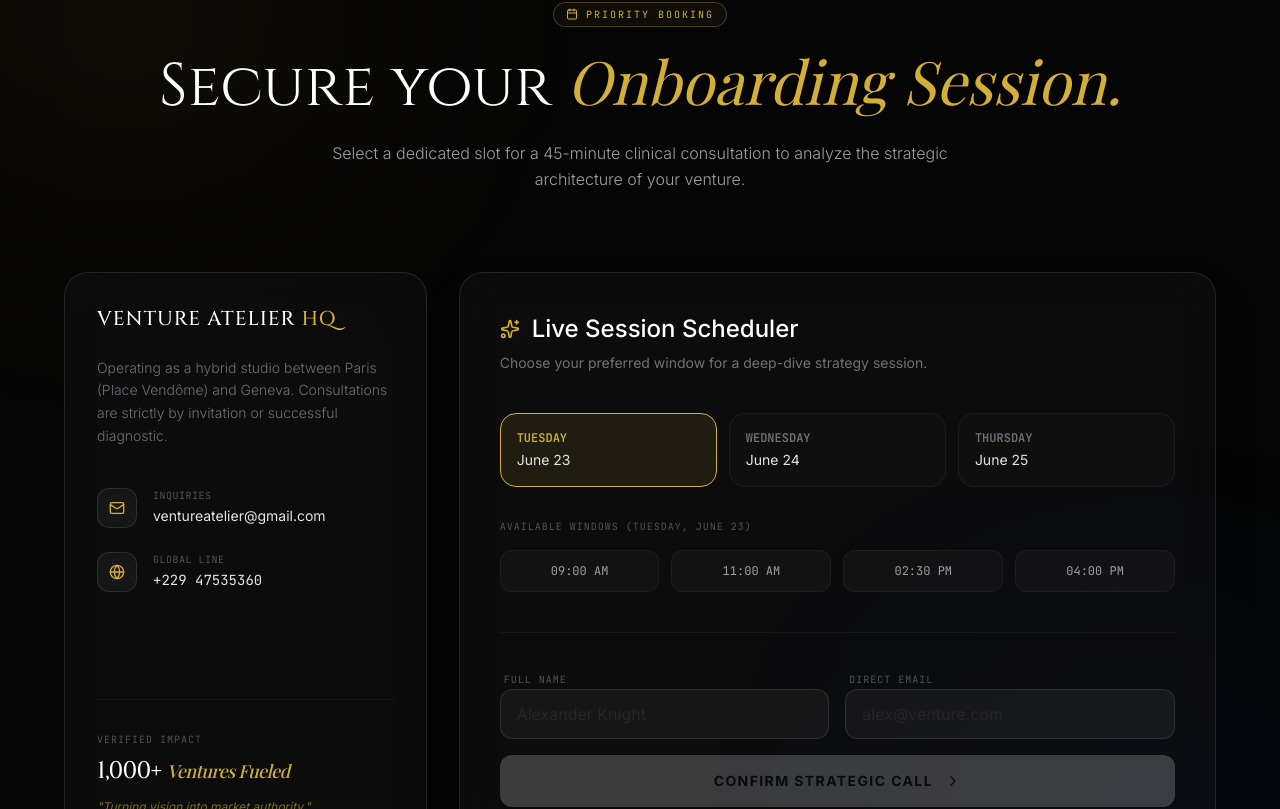
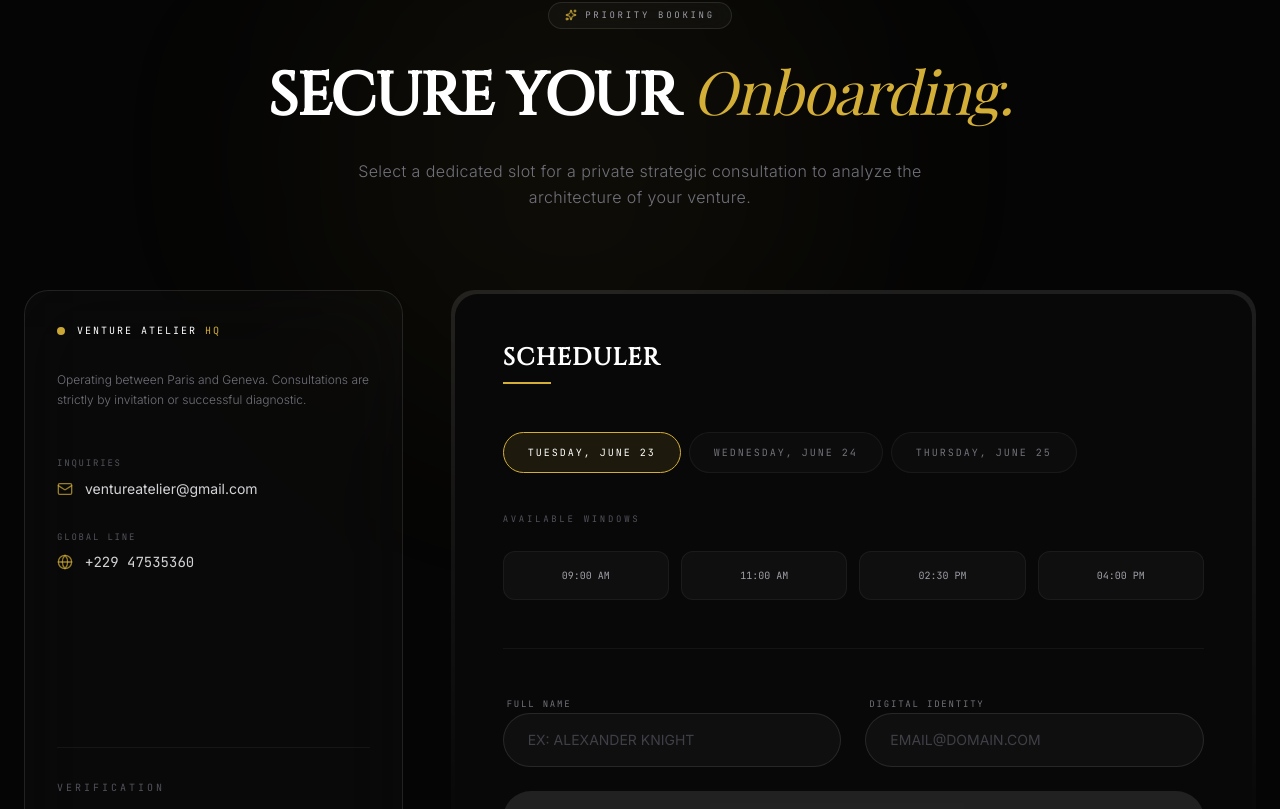
Before and after one commit to marcrosaire8-maker/VENTURE-ATELIER2.0, a React (Vite) app: page / in a window 1280 px wide. Shown: the part 9411-10220 px from the top of the page. Built offline with nearby package versions, Linux system fonts and the light colour scheme; a web font is replaced by a local one.

Commit message:
Update Contact.tsx

```diff
--- a/src/components/Contact.tsx
+++ b/src/components/Contact.tsx
@@ -6,13 +6,11 @@
 import React, { useState } from 'react';
 import {
   Mail,
-  Phone,
   Calendar as CalendarIcon,
   Clock,
   Check,
   Sparkles,
   ChevronRight,
-  MapPin,
   Globe
 } from 'lucide-react';
 
@@ -38,60 +36,59 @@ export default function Contact() {
   };
 
   return (
-    <section id="brief" className="bg-[#050505] py-16 sm:py-24 px-4 sm:px-6 relative overflow-hidden">
-      {/* Background Ambience */}
-      <div className="absolute top-[-10%] left-[-10%] w-[40%] h-[40%] rounded-full bg-[#d4af37]/5 blur-[120px] pointer-events-none" />
-      <div className="absolute bottom-[-10%] right-[-10%] w-[40%] h-[40%] rounded-full bg-blue-600/5 blur-[120px] pointer-events-none" />
+    <section id="brief" className="bg-[#050505] py-24 px-6 relative overflow-hidden transition-all duration-500">
+      {/* Background Ambience - Similar to Header blur effects */}
+      <div className="absolute top-0 left-1/4 w-[500px] h-[500px] rounded-full bg-[#d4af37]/5 blur-[120px] pointer-events-none" />
 
-      <div className="max-w-6xl mx-auto relative z-10">
+      <div className="max-w-7xl mx-auto relative z-10">
 
         {/* Header Section */}
-        <div className="text-center mb-12 sm:mb-20">
-          <div className="inline-flex items-center gap-2 px-3 py-1 rounded-full border border-[#d4af37]/30 bg-[#d4af37]/5 mb-4">
-            <CalendarIcon className="w-3 h-3 text-[#d4af37]" />
-            <span className="font-mono text-[10px] text-[#d4af37] uppercase tracking-[0.2em]">Priority Booking</span>
+        <div className="text-center mb-20">
+          <div className="inline-flex items-center gap-2 px-4 py-1.5 rounded-full border border-white/10 bg-white/[0.03] backdrop-blur-md mb-6">
+            <Sparkles className="w-3 h-3 text-[#d4af37]" />
+            <span className="font-mono text-[9px] text-zinc-400 uppercase tracking-[0.3em]">Priority Booking</span>
           </div>
-          <h2 className="font-display text-3xl sm:text-6xl text-white font-light leading-tight">
-            Secure your <span className="font-serif italic text-[#d4af37]">Onboarding Session.</span>
+          <h2 className="font-display text-4xl md:text-6xl text-white font-bold uppercase tracking-tight leading-tight">
+            Secure your <span className="font-serif italic font-light text-[#d4af37] capitalize">Onboarding.</span>
           </h2>
-          <p className="text-zinc-400 text-sm sm:text-base max-w-2xl mx-auto mt-4 font-light leading-relaxed">
-            Select a dedicated slot for a 45-minute clinical consultation to analyze the strategic architecture of your venture.
+          <p className="text-zinc-500 text-sm md:text-base max-w-xl mx-auto mt-6 font-light leading-relaxed tracking-wide">
+            Select a dedicated slot for a private strategic consultation to analyze the architecture of your venture.
           </p>
         </div>
 
-        <div className="grid grid-cols-1 lg:grid-cols-12 gap-8 items-stretch">
+        <div className="grid grid-cols-1 lg:grid-cols-12 gap-12 items-stretch">
 
           {/* Left Panel: Studio Identity */}
-          <div className="lg:col-span-4 space-y-6">
-            <div className="h-full p-8 rounded-3xl bg-zinc-900/40 backdrop-blur-xl border border-white/10 flex flex-col justify-between">
+          <div className="lg:col-span-4 group">
+            <div className="h-full p-8 rounded-3xl bg-white/[0.02] backdrop-blur-2xl border border-white/10 flex flex-col justify-between transition-all duration-500 hover:border-white/20">
               <div>
-                <h3 className="font-display text-xl text-white font-medium uppercase tracking-wider mb-6">
+                <div className="flex items-center gap-3 mb-8">
+                    <div className="w-2 h-2 rounded-full bg-[#d4af37] animate-pulse" />
+                    <h3 className="font-mono text-[10px] text-white uppercase tracking-[0.2em]">
                       Venture Atelier <span className="text-[#d4af37]">HQ</span>
                     </h3>
-                <p className="text-zinc-500 text-sm leading-relaxed font-light mb-10">
-                  Operating as a hybrid studio between Paris (Place Vendôme) and Geneva. Consultations are strictly by invitation or successful diagnostic.
+                </div>
+
+                <p className="text-zinc-500 text-xs leading-relaxed font-light mb-12">
+                  Operating between Paris and Geneva. Consultations are strictly by invitation or successful diagnostic.
                 </p>
 
-                <div className="space-y-6">
-                  <div className="flex items-center gap-4">
-                    <div className="w-10 h-10 rounded-xl bg-white/5 border border-white/10 flex items-center justify-center text-[#d4af37]">
-                      <Mail className="w-4 h-4" />
-                    </div>
-                    <div>
-                      <span className="text-[10px] text-zinc-600 font-mono tracking-wider block">INQUIRIES</span>
-                      <a href="mailto:ventureatelier@gmail.com" className="text-sm text-zinc-200 hover:text-[#d4af37] transition-colors">
+                <div className="space-y-8">
+                  <div className="group/item cursor-pointer">
+                    <span className="text-[9px] text-zinc-600 font-mono tracking-[0.2em] block mb-2">INQUIRIES</span>
+                    <div className="flex items-center gap-3">
+                        <Mail className="w-4 h-4 text-[#d4af37]/70" />
+                        <a href="mailto:ventureatelier@gmail.com" className="text-sm text-zinc-300 group-hover/item:text-white transition-colors">
                             ventureatelier@gmail.com
                         </a>
                     </div>
                   </div>
 
-                  <div className="flex items-center gap-4">
-                    <div className="w-10 h-10 rounded-xl bg-white/5 border border-white/10 flex items-center justify-center text-[#d4af37]">
-                      <Globe className="w-4 h-4" />
-                    </div>
-                    <div>
-                      <span className="text-[10px] text-zinc-600 font-mono tracking-wider block">GLOBAL LINE</span>
-                      <span className="text-sm text-zinc-200 font-mono">
+                  <div className="group/item cursor-pointer">
+                    <span className="text-[9px] text-zinc-600 font-mono tracking-[0.2em] block mb-2">GLOBAL LINE</span>
+                    <div className="flex items-center gap-3">
+                        <Globe className="w-4 h-4 text-[#d4af37]/70" />
+                        <span className="text-sm text-zinc-300 group-hover/item:text-white transition-colors font-mono">
                             +229 47535360
                         </span>
                     </div>
@@ -99,61 +96,58 @@ export default function Contact() {
                 </div>
               </div>
 
-              <div className="mt-12 pt-8 border-t border-white/5">
-                <div className="text-[10px] font-mono text-zinc-600 tracking-widest uppercase mb-2">Verified Impact</div>
-                <div className="text-2xl font-display font-medium text-white tracking-tight">
-                  1,000+ <span className="text-[#d4af37] font-serif italic text-lg">Ventures Fueled</span>
+              <div className="mt-16 pt-8 border-t border-white/5">
+                <div className="text-[10px] font-mono text-zinc-600 tracking-[0.3em] uppercase mb-4">Verification</div>
+                <div className="text-3xl font-display font-bold text-white tracking-tighter">
+                  1,000<span className="text-[#d4af37]">+</span>
                 </div>
-                <p className="text-xs text-[#d4af37]/60 italic mt-3">"Turning vision into market authority."</p>
+                <p className="text-[10px] font-mono text-zinc-500 uppercase tracking-widest mt-1">Ventures Fueled</p>
               </div>
             </div>
           </div>
 
           {/* Right Panel: Scheduler */}
-          <div className="lg:col-span-8 p-6 sm:p-10 rounded-3xl bg-zinc-900/40 backdrop-blur-xl border border-white/10 shadow-2xl overflow-hidden">
+          <div className="lg:col-span-8 p-1 rounded-3xl bg-gradient-to-b from-white/10 to-transparent">
+            <div className="h-full p-8 md:p-12 rounded-[calc(1.5rem-1px)] bg-[#080808] backdrop-blur-3xl overflow-hidden relative">
               {!bookingConfirmed ? (
-              <div className="animate-in fade-in slide-in-from-right-4 duration-700">
-                <div className="mb-10 text-left">
-                  <h3 className="text-xl sm:text-2xl text-white font-medium mb-2 flex items-center gap-3">
-                    <Sparkles className="w-5 h-5 text-[#d4af37]" />
-                    Live Session Scheduler
+                <div className="animate-in fade-in slide-in-from-bottom-4 duration-1000">
+                  <div className="mb-12">
+                    <h3 className="text-2xl text-white font-display font-bold uppercase tracking-wider mb-2">
+                      Scheduler
                     </h3>
-                  <p className="text-zinc-500 text-sm">Choose your preferred window for a deep-dive strategy session.</p>
+                    <div className="w-12 h-0.5 bg-[#d4af37]" />
                   </div>
 
-                {/* Day selector */}
-                <div className="grid grid-cols-1 sm:grid-cols-3 gap-3 mb-8">
+                  {/* Day selector - Desktop style tabs */}
+                  <div className="flex flex-wrap gap-2 mb-10">
                     {availableDays.map((day) => (
                       <button
                         key={day.key}
                         onClick={() => { setSelectedDay(day.label); setSelectedTime(''); }}
-                      className={`group p-4 rounded-2xl border transition-all duration-300 text-left ${
+                        className={`px-6 py-3 rounded-full border text-[10px] font-mono uppercase tracking-[0.2em] transition-all duration-500 ${
                           selectedDay === day.label
-                          ? 'border-[#d4af37] bg-[#d4af37]/10'
-                          : 'border-white/5 bg-white/[0.02] hover:border-white/20'
+                            ? 'border-[#d4af37] bg-[#d4af37]/10 text-white'
+                            : 'border-white/5 bg-white/[0.02] text-zinc-500 hover:text-zinc-200'
                         }`}
                       >
-                      <span className={`text-xs block font-bold font-mono uppercase ${selectedDay === day.label ? 'text-[#d4af37]' : 'text-zinc-500'}`}>
-                        {day.label.split(',')[0]}
-                      </span>
-                      <span className="text-sm block text-zinc-200 mt-1">{day.label.split(',')[1]}</span>
+                        {day.label}
                       </button>
                     ))}
                   </div>
 
                   {/* Time Slots */}
-                <div className="mb-10">
-                  <span className="block text-[10px] font-mono tracking-widest text-zinc-600 uppercase mb-4">
-                    Available Windows ({selectedDay})
+                  <div className="mb-12">
+                    <span className="block text-[9px] font-mono tracking-[0.3em] text-zinc-600 uppercase mb-6">
+                      Available Windows
                     </span>
-                  <div className="grid grid-cols-2 sm:grid-cols-4 gap-3">
+                    <div className="grid grid-cols-2 md:grid-cols-4 gap-3">
                       {activeDay?.slots.map((slot) => (
                         <button
                           key={slot}
                           onClick={() => setSelectedTime(slot)}
-                        className={`py-3 rounded-xl border text-xs font-mono transition-all duration-300 ${
+                          className={`py-4 rounded-xl border text-[10px] font-mono transition-all duration-500 ${
                             selectedTime === slot
-                            ? 'border-[#d4af37] bg-[#d4af37] text-black font-bold'
+                              ? 'border-[#d4af37] bg-white text-black font-bold shadow-[0_0_20px_rgba(212,175,55,0.2)]'
                               : 'border-white/5 bg-white/[0.03] text-zinc-400 hover:border-white/20 hover:text-white'
                           }`}
                         >
@@ -164,80 +158,94 @@ export default function Contact() {
                   </div>
 
                   {/* Booking Form */}
-                <form onSubmit={handleConfirmBooking} className="pt-8 border-t border-white/5 space-y-4">
-                  <div className="grid grid-cols-1 sm:grid-cols-2 gap-4">
-                    <div className="space-y-1">
-                      <label className="text-[10px] font-mono text-zinc-600 uppercase tracking-widest ml-1">Full Name</label>
-                      <input required type="text" value={bookingName} onChange={e => setBookingName(e.target.value)} className="w-full bg-white/5 border border-white/10 rounded-xl px-4 py-3 text-white focus:border-[#d4af37] outline-none transition-all placeholder:text-zinc-800" placeholder="Alexander Knight" />
+                  <form onSubmit={handleConfirmBooking} className="pt-10 border-t border-white/5 space-y-6">
+                    <div className="grid grid-cols-1 md:grid-cols-2 gap-6">
+                      <div className="space-y-2">
+                        <label className="text-[9px] font-mono text-zinc-500 uppercase tracking-[0.2em] ml-1">Full Name</label>
+                        <input
+                          required
+                          type="text"
+                          value={bookingName}
+                          onChange={e => setBookingName(e.target.value)}
+                          className="w-full bg-white/[0.03] border border-white/10 rounded-full px-6 py-4 text-sm text-white focus:border-[#d4af37] focus:bg-white/[0.05] outline-none transition-all placeholder:text-zinc-700"
+                          placeholder="EX: ALEXANDER KNIGHT"
+                        />
                       </div>
-                    <div className="space-y-1">
-                      <label className="text-[10px] font-mono text-zinc-600 uppercase tracking-widest ml-1">Direct Email</label>
-                      <input required type="email" value={bookingEmail} onChange={e => setBookingEmail(e.target.value)} className="w-full bg-white/5 border border-white/10 rounded-xl px-4 py-3 text-white focus:border-[#d4af37] outline-none transition-all placeholder:text-zinc-800" placeholder="alex@venture.com" />
+                      <div className="space-y-2">
+                        <label className="text-[9px] font-mono text-zinc-500 uppercase tracking-[0.2em] ml-1">Digital Identity</label>
+                        <input
+                          required
+                          type="email"
+                          value={bookingEmail}
+                          onChange={e => setBookingEmail(e.target.value)}
+                          className="w-full bg-white/[0.03] border border-white/10 rounded-full px-6 py-4 text-sm text-white focus:border-[#d4af37] focus:bg-white/[0.05] outline-none transition-all placeholder:text-zinc-700"
+                          placeholder="EMAIL@DOMAIN.COM"
+                        />
                       </div>
                     </div>
 
                     <button
                       type="submit"
                       disabled={!selectedTime}
-                    className="w-full py-4 bg-white text-black rounded-xl font-bold text-sm tracking-widest uppercase hover:bg-[#d4af37] transition-all disabled:opacity-20 flex items-center justify-center gap-3 shadow-xl"
+                      className="w-full mt-4 py-5 bg-white text-black rounded-full font-mono text-[10px] font-bold tracking-[0.3em] uppercase hover:bg-[#d4af37] transition-all duration-500 disabled:opacity-10 flex items-center justify-center gap-3"
                     >
                       Confirm Strategic Call <ChevronRight className="w-4 h-4" />
                     </button>
                   </form>
                 </div>
               ) : (
-              /* Success State - "Consultation Pass" */
-              <div className="animate-in fade-in zoom-in-95 duration-1000 text-center py-6">
-                <div className="w-20 h-20 bg-green-500/10 rounded-full flex items-center justify-center mx-auto mb-8 border border-green-500/20 shadow-2xl shadow-green-500/10">
-                  <Check className="w-10 h-10 text-green-500" />
+                /* Success State - Premium Boarding Pass */
+                <div className="animate-in fade-in zoom-in-95 duration-1000 text-center py-12">
+                  <div className="w-20 h-20 bg-[#d4af37]/10 rounded-full flex items-center justify-center mx-auto mb-10 border border-[#d4af37]/20">
+                    <Check className="w-8 h-8 text-[#d4af37]" />
                   </div>
 
-                <h3 className="text-3xl text-white font-display mb-2">Slot Secured.</h3>
-                <p className="text-zinc-500 max-w-sm mx-auto mb-10 text-sm font-light leading-relaxed">
-                  Excellent, <span className="text-white">{bookingName}</span>. Your onboarding consultation has been synchronized with our associates.
+                  <h3 className="text-3xl text-white font-display font-bold uppercase tracking-tighter mb-4">Slot Secured.</h3>
+                  <p className="text-zinc-500 max-w-xs mx-auto mb-12 text-xs font-light leading-relaxed tracking-wide">
+                    The session invitation has been dispatched to <span className="text-white">{bookingEmail}</span>.
                   </p>
 
                   <div className="max-w-md mx-auto relative group">
-                  <div className="absolute -inset-0.5 bg-gradient-to-r from-[#d4af37] to-amber-600 rounded-2xl blur opacity-20 group-hover:opacity-30 transition duration-1000"></div>
-                  <div className="relative bg-[#0a0a0a] border border-white/10 rounded-2xl p-8 text-left font-mono overflow-hidden">
-                    <div className="absolute top-0 right-0 p-4 opacity-10">
-                      <CalendarIcon className="w-12 h-12 text-[#d4af37]" />
+                    <div className="absolute -inset-1 bg-[#d4af37] rounded-3xl blur opacity-10 group-hover:opacity-20 transition duration-1000"></div>
+                    <div className="relative bg-[#050505] border border-white/10 rounded-2xl p-10 text-left overflow-hidden">
+                      <div className="flex justify-between items-start mb-10">
+                        <div>
+                          <div className="text-[8px] text-[#d4af37] tracking-[0.3em] mb-2 font-bold uppercase">Consultation Pass</div>
+                          <div className="text-lg text-white font-display font-bold tracking-widest uppercase">{bookingName}</div>
+                        </div>
+                        <CalendarIcon className="w-8 h-8 text-white/10" />
                       </div>
 
-                    <div className="text-[9px] text-[#d4af37] tracking-[0.2em] mb-6 font-bold uppercase">Consultation Boarding Pass</div>
-
-                    <div className="space-y-4 mb-8">
-                      <div className="flex items-center gap-4 text-white">
-                        <CalendarIcon className="w-5 h-5 text-[#d4af37]" />
-                        <span className="text-lg font-sans font-bold tracking-tight">{selectedDay}</span>
+                      <div className="grid grid-cols-2 gap-8 mb-10">
+                        <div>
+                          <span className="text-[8px] text-zinc-600 uppercase tracking-widest block mb-1">Date</span>
+                          <span className="text-xs text-zinc-200 font-mono uppercase">{selectedDay}</span>
                         </div>
-                      <div className="flex items-center gap-4 text-zinc-400">
-                        <Clock className="w-5 h-5 text-[#d4af37]" />
-                        <span className="text-base">{selectedTime} (GMT+2)</span>
+                        <div>
+                          <span className="text-[8px] text-zinc-600 uppercase tracking-widest block mb-1">Time (GMT+2)</span>
+                          <span className="text-xs text-zinc-200 font-mono uppercase">{selectedTime}</span>
                         </div>
                       </div>
 
-                    <div className="pt-6 border-t border-white/5 flex justify-between items-end">
-                      <div>
-                        <div className="text-[8px] text-zinc-600 mb-1 uppercase tracking-widest">Digital Venue</div>
-                        <div className="text-[10px] text-zinc-200">Secure Google Meet</div>
+                      <div className="pt-6 border-t border-white/5 flex justify-between items-center">
+                        <div className="flex items-center gap-2">
+                           <div className="w-1.5 h-1.5 rounded-full bg-[#d4af37]" />
+                           <span className="text-[9px] text-zinc-400 font-mono uppercase tracking-widest">Secure Link Sent</span>
                         </div>
-                      <div className="text-right">
-                        <div className="text-[8px] text-zinc-600 mb-1 uppercase tracking-widest">Invitee</div>
-                        <div className="text-[10px] text-zinc-200">{bookingEmail}</div>
-                      </div>
+                        <span className="text-[10px] text-zinc-700 font-mono">VA-SESS-2024</span>
                       </div>
                     </div>
                   </div>
 
                   <button
                     onClick={() => setBookingConfirmed(false)}
-                  className="mt-10 text-xs font-mono text-[#d4af37] hover:text-white transition-colors uppercase tracking-widest"
+                    className="mt-12 text-[9px] font-mono text-zinc-500 hover:text-[#d4af37] transition-colors uppercase tracking-[0.3em]"
                   >
-                  Modify or reschedule session
+                    Reschedule session
                   </button>
                 </div>
               )}
+            </div>
           </div>
 
         </div>
```
Lines whose indentation alone changed are shown as unchanged.
